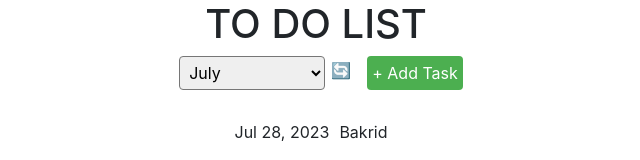
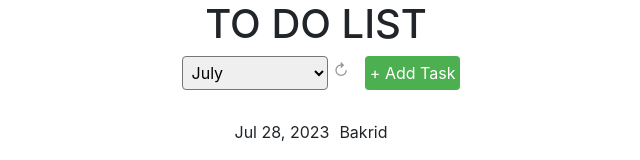
Before and after one commit to joelsunny98/to-do-list.angular, an Angular app: page / in a window 1280 px wide. Shown: the top 160 px of the page, without its empty margins (319-959 px from the left). Built offline with nearby package versions, Linux system fonts and the light colour scheme.

Commit message:
refersh icon

```diff
--- a/src/app/components/to-do/to-do.component.html
+++ b/src/app/components/to-do/to-do.component.html
@@ -5,7 +5,7 @@
         <option value=0 disabled hidden>Select a Month</option>
       <option *ngFor="let options of commonService.monthsArray" [value]="options.value">{{ options.label }}</option>
     </select>
-    <button  id="clear-button" class="clear-icon" (click)="selectedMonth = 0">🔄</button>
+    <button  id="clear-button" class="clear-icon" (click)="selectedMonth = 0">↻</button>
 
     <div class="add-button-container">
       <button *ngIf="!isTaskFormVisible"  id="add-task-button" class="add-button" (click)="isTaskFormVisible = !isTaskFormVisible">+ Add Task
```
